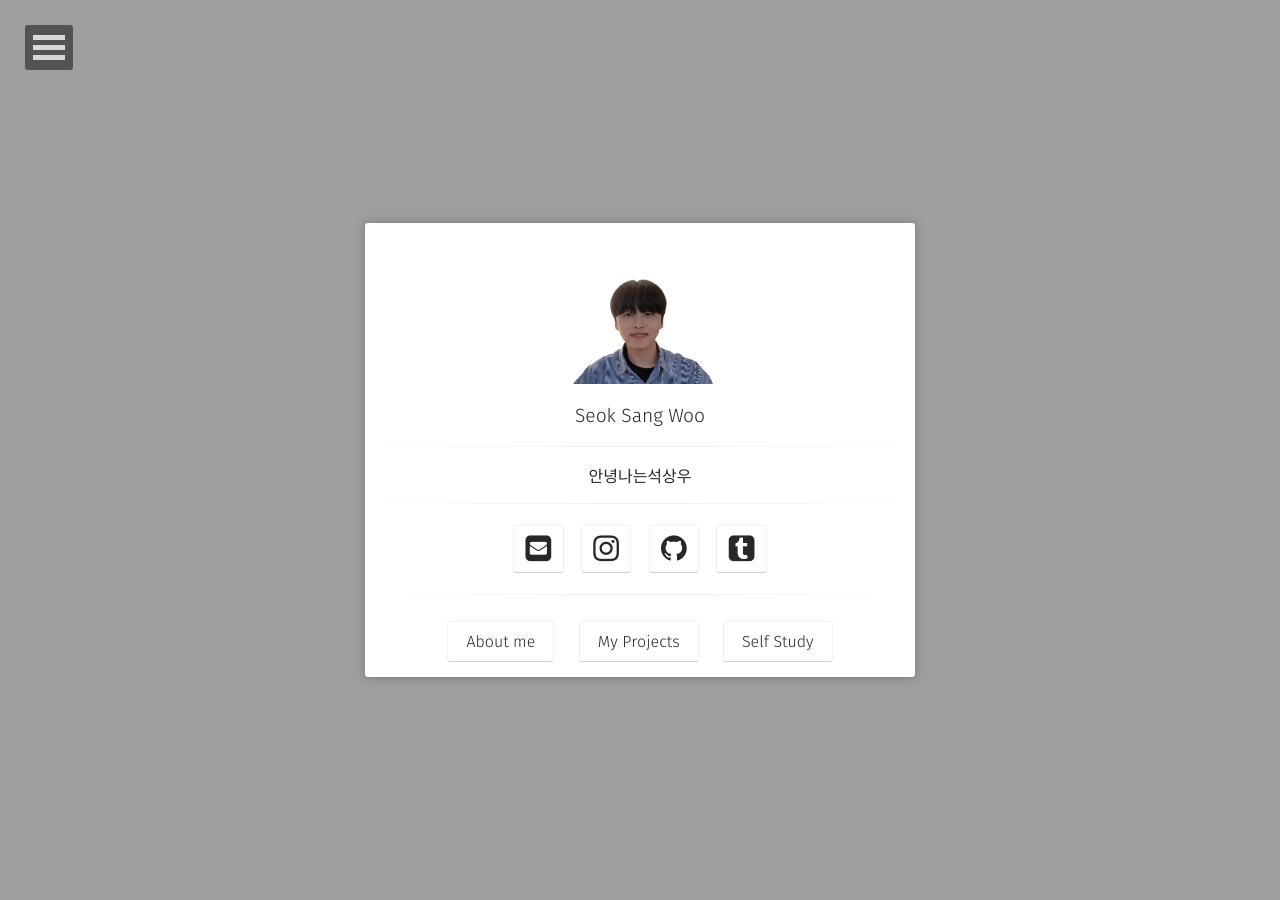
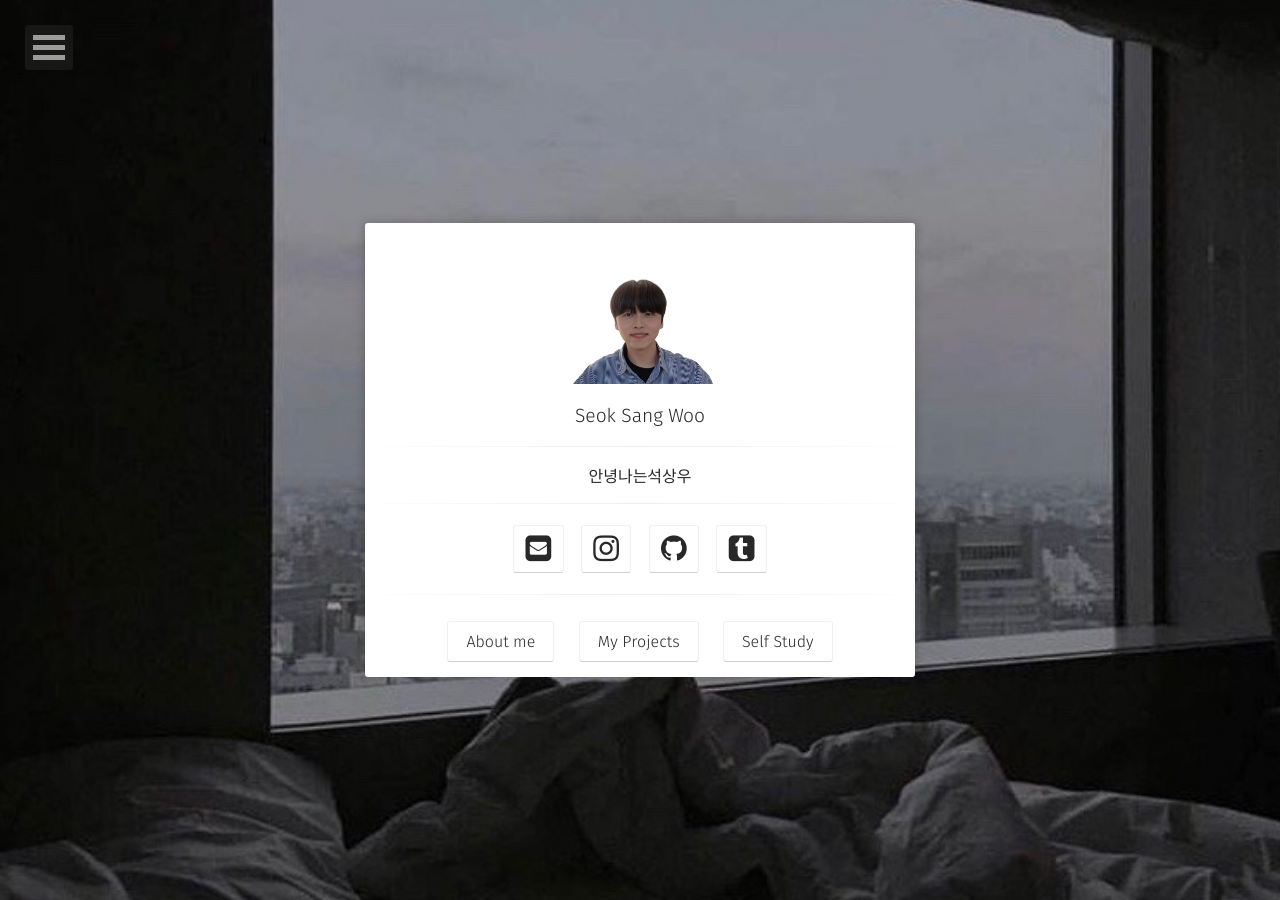
Before and after one commit to sangwoo24/sangwoo24.github.io, a Jekyll site: the page built from index.html, in a window 1280 px wide. Built offline with Jekyll 4.4.1, drawn with Linux system fonts in a browser that asks for light colours; some web fonts are replaced.

Commit message:
config 백그라운드 수정

```diff
--- a/_config.yml
+++ b/_config.yml
@@ -5,7 +5,7 @@ description:        "인생목표 : 1일 1커밋"
 reading_time:       true
 words_per_minute:   200
 logo:               'assets/img/me.png'
-background:         'assets/img/back1.png'
+background:         'assets/img/back1.jpg'
 tiled_bg:           false   # Set this true if you want to tile your background image, otherwise it will be covered
 locale:             en_US
 url:                https://sangwoo24.github.io
```
